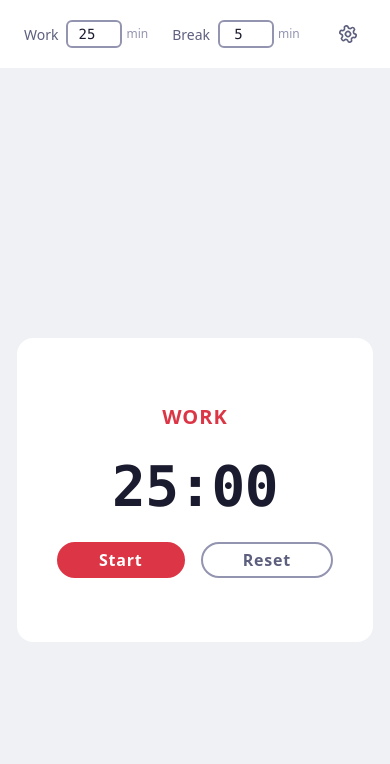
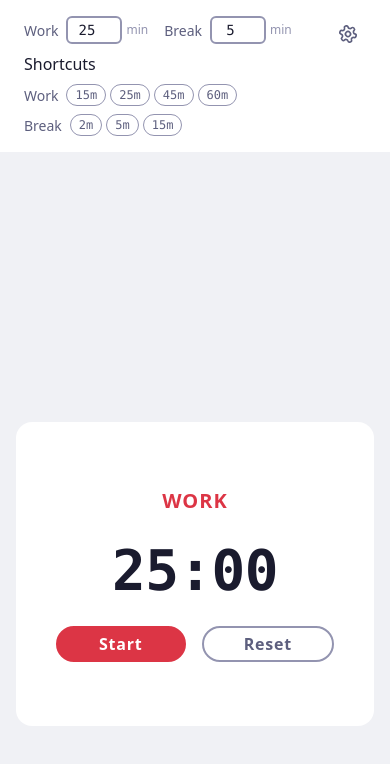
Before and after one commit to kyril-s/pomodoro-timer, a website built with Vite: page index.html in a window 390 px wide. Both pictures are taken after a click on the button "Toggle settings". Built offline with nearby package versions, Linux system fonts and the light colour scheme.

Commit message:
Added time shorcuts and improved application responsivenes

```diff
--- a/index.html
+++ b/index.html
@@ -10,6 +10,7 @@
     <div class="settings-panel">
         <div class="settings-body">
             <fieldset id="settings-fieldset" class="settings-fields">
+                <div class="settings-row">
                     <label class="settings-field">
                         <span class="settings-label">Work</span>
                         <div class="settings-input-group">
@@ -24,6 +25,25 @@
                             <span class="settings-unit">min</span>
                         </div>
                     </label>
+                </div>
+                <span>Shortcuts</span>
+                <div class="settings-row shortcuts-row">
+                    <span class="settings-label">Work</span>
+                    <div class="shortcut-group">
+                        <button type="button" class="btn-shortcut" data-target="work" data-minutes="15">15m</button>
+                        <button type="button" class="btn-shortcut" data-target="work" data-minutes="25">25m</button>
+                        <button type="button" class="btn-shortcut" data-target="work" data-minutes="45">45m</button>
+                        <button type="button" class="btn-shortcut" data-target="work" data-minutes="60">60m</button>
+                    </div>
+                </div>
+                <div class="settings-row shortcuts-row">
+                    <span class="settings-label">Break</span>
+                    <div class="shortcut-group">
+                        <button type="button" class="btn-shortcut" data-target="break" data-minutes="2">2m</button>
+                        <button type="button" class="btn-shortcut" data-target="break" data-minutes="5">5m</button>
+                        <button type="button" class="btn-shortcut" data-target="break" data-minutes="15">15m</button>
+                    </div>
+                </div>
             </fieldset>
             <button id="settings-toggle-btn" class="settings-toggle" aria-label="Toggle settings">
                 <svg class="settings-icon" width="20" height="20" viewBox="0 0 24 24" fill="none" stroke="currentColor" stroke-width="2" stroke-linecap="round" stroke-linejoin="round">
--- a/src/main.js
+++ b/src/main.js
@@ -114,7 +114,32 @@ function applySettings() {
   }
 }
 
+function handleShortcut(e) {
+  const btn = e.target.closest(".btn-shortcut");
+  if (!btn || settingsFieldset.disabled) return;
+
+  const target = btn.dataset.target;
+  const minutes = Number(btn.dataset.minutes);
+
+  if (target === "work") {
+    workDurationInput.value = minutes;
+    workSeconds = minutes * 60;
+    if (!isRunning && currentMode === "work") {
+      timeRemaining = workSeconds;
+    }
+  } else {
+    breakDurationInput.value = minutes;
+    breakSeconds = minutes * 60;
+    if (!isRunning && currentMode === "break") {
+      timeRemaining = breakSeconds;
+    }
+  }
+
+  updateDisplay();
+}
+
 settingsToggleBtn.addEventListener("click", () => settingsPanel.classList.toggle("open"));
+settingsFieldset.addEventListener("click", handleShortcut);
 
 startPauseBtn.addEventListener("click", startPause);
 resetBtn.addEventListener("click", reset);
--- a/src/style.css
+++ b/src/style.css
@@ -129,6 +129,8 @@ body {
   flex-direction: column;
   align-items: center;
   gap: var(--pmdr-space-lg);
+  width: 100%;
+  max-width: 28rem;
   background-color: var(--pmdr-clr-surface-card);
   padding: var(--pmdr-space-2xl) var(--pmdr-space-xl);
   border-radius: var(--pmdr-radius-lg);
@@ -160,7 +162,15 @@ body {
 
 .timer-controls {
   display: flex;
+  flex-wrap: wrap;
   gap: var(--pmdr-space-md);
+  width: 100%;
+  justify-content: center;
+}
+
+.timer-controls .btn {
+  flex: 1 1 8rem;
+  text-align: center;
 }
 
 /* =================================================================
@@ -222,15 +232,18 @@ body {
 
 .settings-body {
   display: flex;
-  align-items: center;
+  align-items: flex-start;
   justify-content: space-between;
+  gap: var(--pmdr-space-sm);
   padding: var(--pmdr-space-md) var(--pmdr-space-lg);
 }
 
 .settings-fields {
   display: flex;
-  align-items: center;
-  gap: var(--pmdr-space-lg);
+  flex-direction: column;
+  gap: var(--pmdr-space-sm);
+  flex: 1 1 0%;
+  min-width: 0;
   overflow: hidden;
   max-height: 0;
   opacity: 0;
@@ -240,13 +253,67 @@ body {
   margin-top: 0;
   margin-bottom: 0;
   transition:
-    max-height 0.3s ease,
+    max-height 0.4s ease,
     opacity 0.2s ease;
 }
 
 .settings-panel.open .settings-fields {
-  max-height: 3rem;
+  max-height: 20rem;
   opacity: 1;
+}
+
+.settings-row {
+  display: flex;
+  align-items: center;
+  flex-wrap: wrap;
+  gap: var(--pmdr-space-sm) var(--pmdr-space-md);
+}
+
+.shortcuts-row {
+  gap: var(--pmdr-space-sm);
+}
+
+.shortcut-group {
+  display: flex;
+  flex-wrap: wrap;
+  gap: var(--pmdr-space-xs);
+}
+
+.btn-shortcut {
+  font-family: var(--pmdr-font-mono);
+  font-size: var(--pmdr-text-xs);
+  font-weight: var(--pmdr-weight-medium);
+  line-height: 1;
+  padding: var(--pmdr-space-xs) var(--pmdr-space-sm);
+  color: var(--pmdr-clr-on-surface-text-secondary);
+  background-color: var(--pmdr-clr-surface-raised);
+  border: 1px solid var(--pmdr-clr-on-surface-text-muted);
+  border-radius: var(--pmdr-radius-full);
+  cursor: pointer;
+  transition:
+    background-color var(--pmdr-transition-fast),
+    color var(--pmdr-transition-fast),
+    border-color var(--pmdr-transition-fast);
+}
+
+.btn-shortcut:hover {
+  color: var(--pmdr-clr-on-surface-text);
+  border-color: var(--pmdr-clr-on-surface-text-secondary);
+}
+
+.btn-shortcut[data-target="work"]:hover {
+  border-color: var(--pmdr-clr-on-surface-work);
+  color: var(--pmdr-clr-on-surface-work);
+}
+
+.btn-shortcut[data-target="break"]:hover {
+  border-color: var(--pmdr-clr-on-surface-break);
+  color: var(--pmdr-clr-on-surface-break);
+}
+
+.btn-shortcut:focus-visible {
+  outline: var(--pmdr-focus-ring-width) solid var(--pmdr-clr-on-surface-interactive-focus-ring);
+  outline-offset: var(--pmdr-focus-ring-offset);
 }
 
 .settings-toggle {
```
Also changed, not shown: Docs/stage-2.md (+17 -0 lines). Lines whose indentation alone changed are shown as unchanged.
